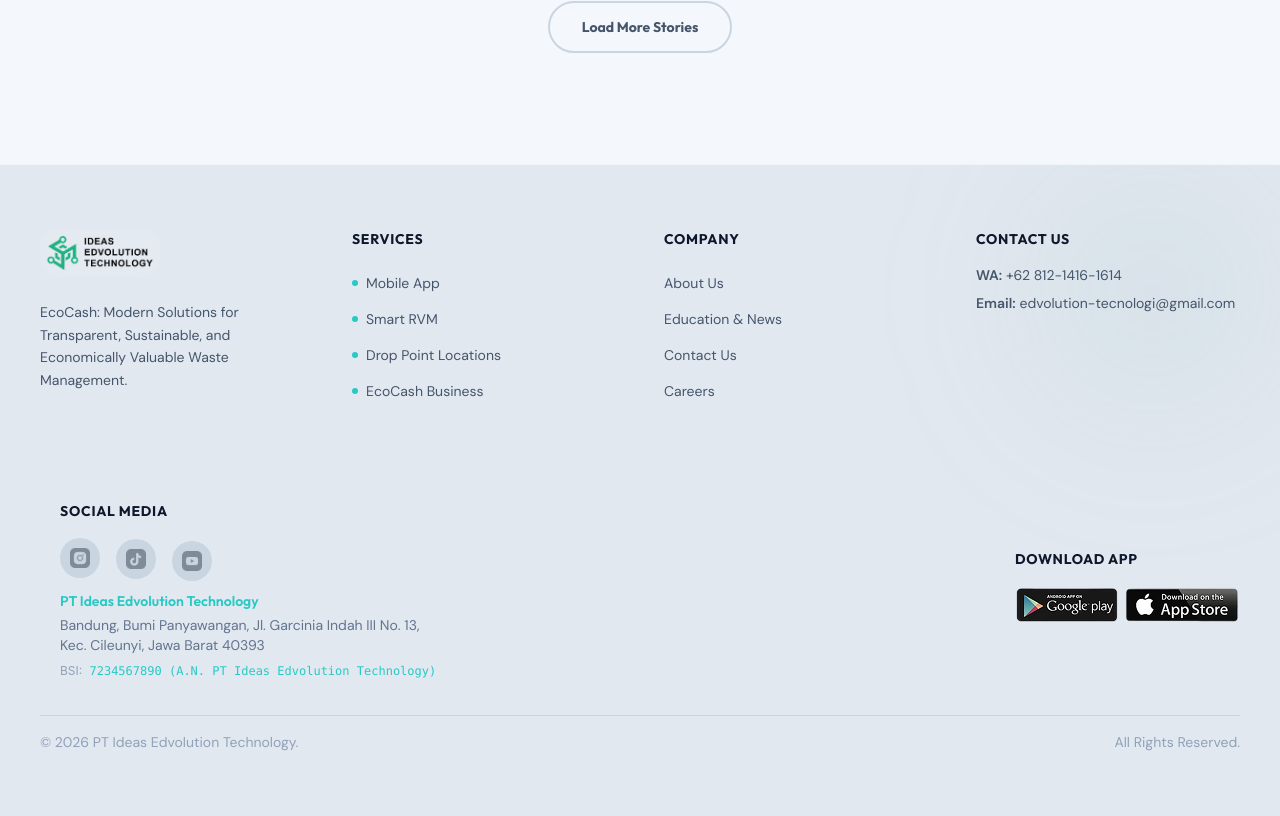
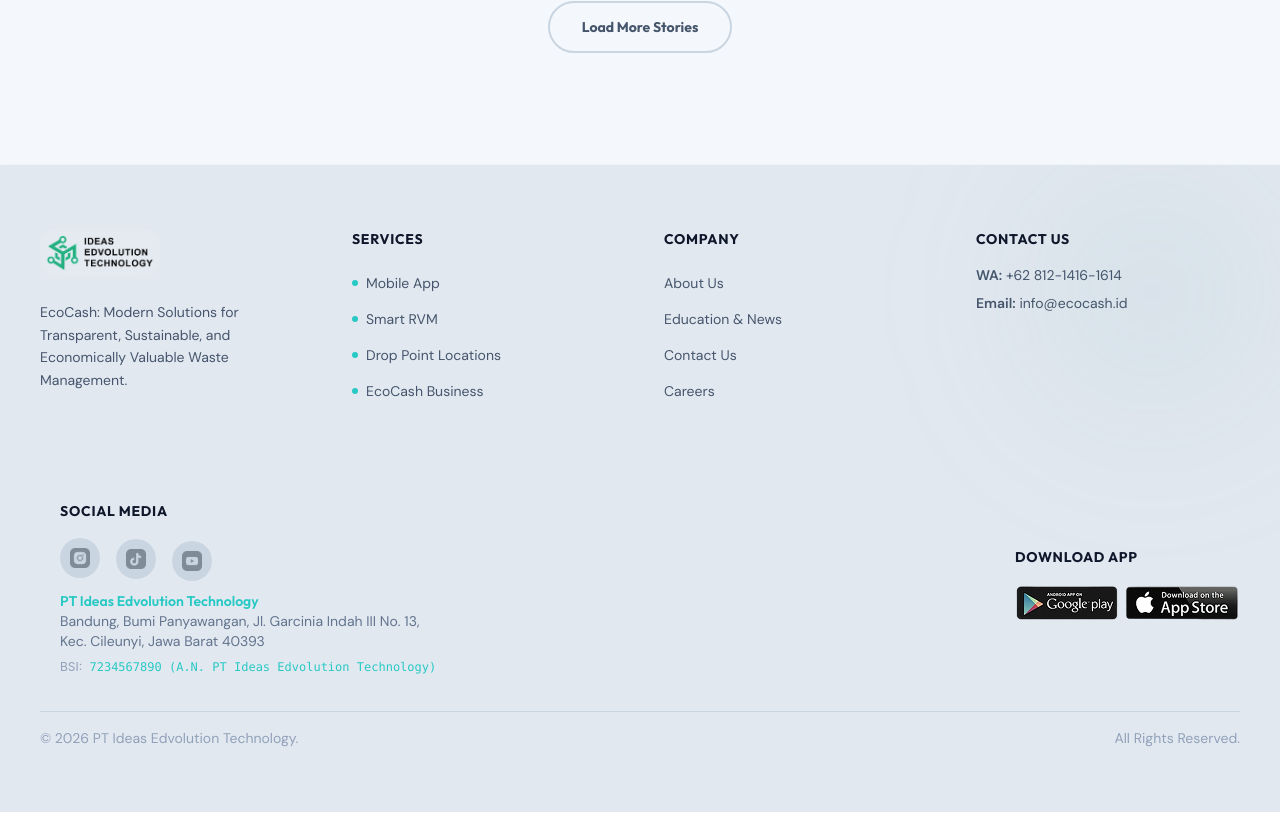
Before and after one commit to khoirinnisaamaliapplg-glitch/ecocash.id.Public, a React (Vite) app: page /customer-stories in a window 1280 px wide. Shown: the part 1379-2195 px from the top of the page. Built offline with nearby package versions, Linux system fonts and the light colour scheme; no server answers.

Commit message:
mengubah nama email di footer agar sesuai dengan email perusahaan, merevisi subjudul   PT Ideas Edvolution Technology agar memiliki link ke web company profile  yang satu lagi

```diff
--- a/src/components/layout/Footer.jsx
+++ b/src/components/layout/Footer.jsx
@@ -125,7 +125,7 @@
                 </li>
                 <li>
                   <strong className="text-slate-600">Email:</strong>{" "}
-                  edvolution-tecnologi@gmail.com
+                  info@ecocash.id
                 </li>
               </ul>
             </div>
@@ -170,9 +170,14 @@
                 />
               </a>
             </div>
-            <p className="font-semibold text-eco-cyan font-heading mb-1">
+            <a
+              href="https://edvolution-technology.com/"
+              target="_blank"
+              rel="noopener noreferrer"
+              className="font-semibold text-eco-cyan font-heading mb-1"
+            >
               PT Ideas Edvolution Technology
-            </p>
+            </a>
             <p>
               Bandung, Bumi Panyawangan, Jl. Garcinia Indah III No. 13,
               <br />
```
